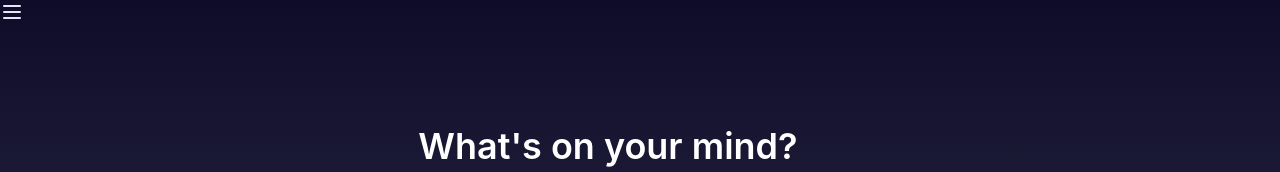
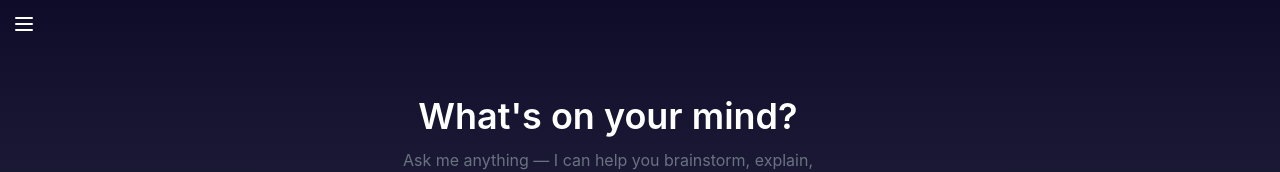
Before and after one commit to PrabhakarPanwar/EchoMind, a React (Vite) app in the folder frontend/: page / in a window 1280 px wide. Shown: the top 172 px of the page. Built offline with nearby package versions, Linux system fonts and the light colour scheme; no server answers.

Commit message:
humburger fixed

```diff
--- a/frontend/src/components/Humburger.jsx
+++ b/frontend/src/components/Humburger.jsx
@@ -5,7 +5,7 @@ function Humburger({open, setOpen}) {
   return (
     <>
          {!open && (
-                <button onClick={()=>setOpen(true)} className=" " >
+                <button className="fixed top-3 left-3 z-50 text-white" onClick={()=>setOpen(true)} >
        <svg
   xmlns="http://www.w3.org/2000/svg"
   width="24"
```
